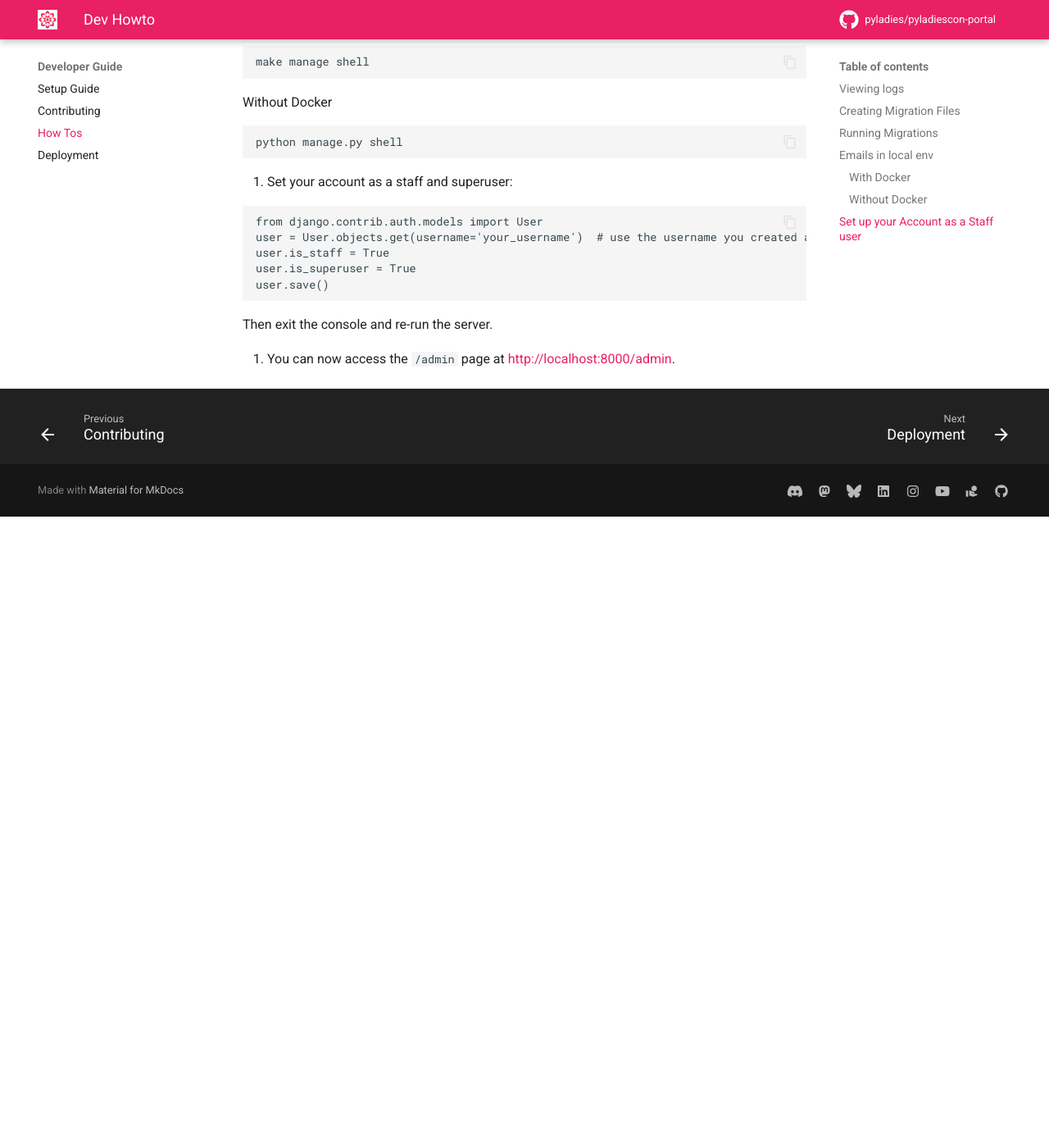
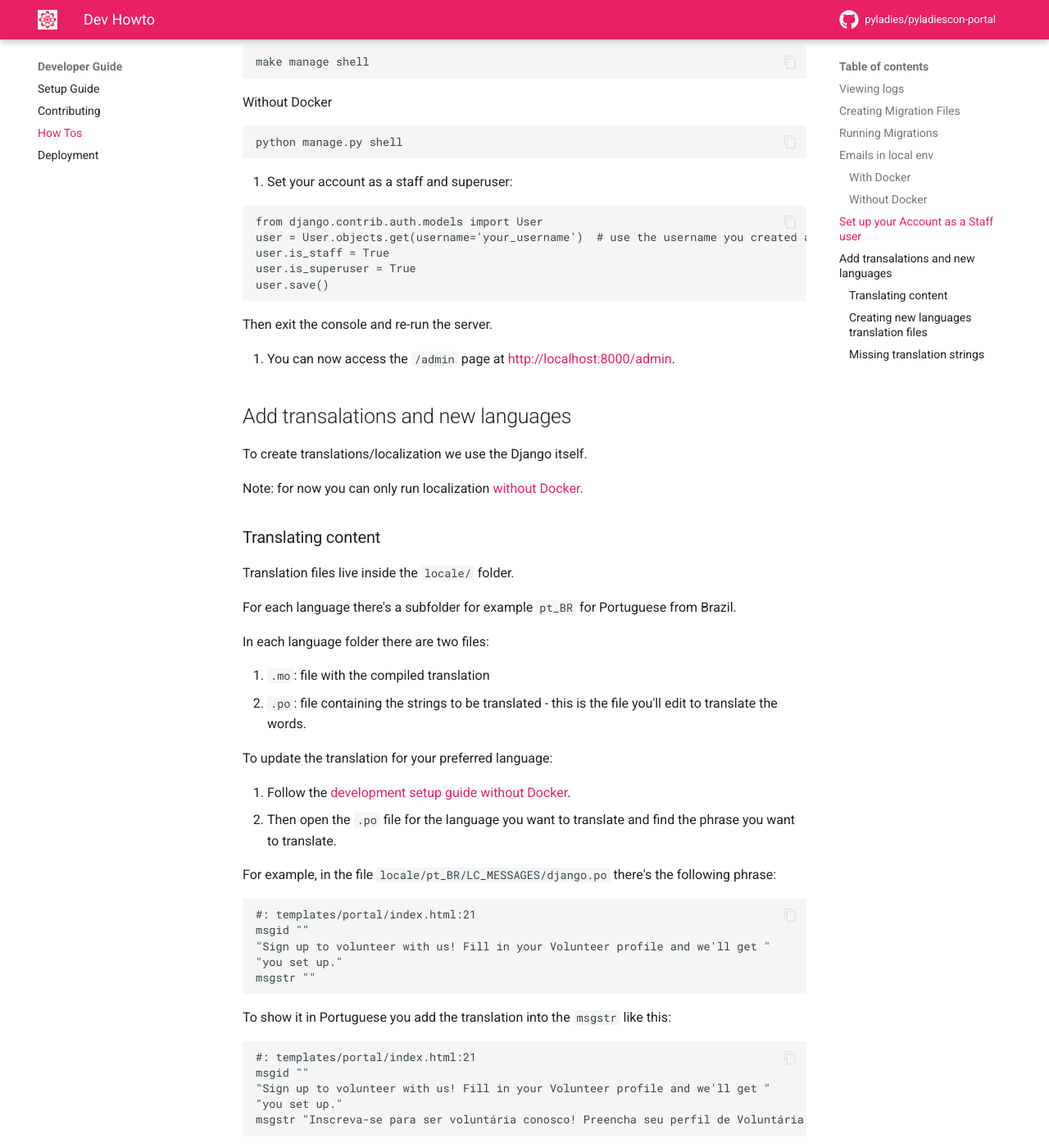
Before and after one commit to pyladies/pyladiescon-portal, an MkDocs documentation site: the page built from docs/developer/howto.md, in a window 1280 px wide and 1400 px high, scrolled down 1655 px. Shown: the whole window at 82% size. Built offline with MkDocs 1.6.1 and Material for MkDocs 9.7.7, drawn with Linux system fonts in a browser that asks for light colours; comment, search, counter and statistics services are not loaded; before the commit the page ends 2285 px from its top, so only the background shows below that; some of the changed text lies outside the part shown.

Commit message:
Adds translation instructions (#159)
* Adds translation instructions

* Adds ISO mention to language tag format

* Update docs/developer/howto.md

---------

Co-authored-by: Mariatta <Mariatta@users.noreply.github.com>

````diff
--- a/docs/developer/howto.md
+++ b/docs/developer/howto.md
@@ -91,3 +91,97 @@
 Then exit the console and re-run the server.
 
 8. You can now access the `/admin` page at <http://localhost:8000/admin>.
+
+## Add transalations and new languages
+
+To create translations/localization we use the Django itself.
+
+Note: for now you can only run localization [without Docker](https://pyladiescon-portal-docs.netlify.app/developer/setup/#without-docker).
+
+### Translating content
+
+Translation files live inside the `locale/` folder.
+
+For each language there's a subfolder for example `pt_BR` for Portuguese from Brazil.
+
+In each language folder there are two files:
+
+1. `.mo`: file with the compiled translation
+2. `.po`: file containing the strings to be translated - this is the file you'll edit to translate the words.
+
+To update the translation for your preferred language:
+
+1. Follow the [development setup guide without Docker](https://pyladiescon-portal-docs.netlify.app/developer/setup/#without-docker).
+1. Then open the `.po` file for the language you want to translate and find the phrase you want to translate.
+
+For example, in the file `locale/pt_BR/LC_MESSAGES/django.po` there's the following phrase:
+
+```
+#: templates/portal/index.html:21
+msgid ""
+"Sign up to volunteer with us! Fill in your Volunteer profile and we'll get "
+"you set up."
+msgstr ""
+```
+
+To show it in Portuguese you add the translation into the `msgstr` like this:
+
+```
+#: templates/portal/index.html:21
+msgid ""
+"Sign up to volunteer with us! Fill in your Volunteer profile and we'll get "
+"you set up."
+msgstr "Inscreva-se para ser voluntária conosco! Preencha seu perfil de Voluntária e nós vamos te cadastrar."
+```
+
+### Creating new languages translation files
+
+To create new translations files for different languages you must:
+
+1. Update the `LANGUAGE` variable in `portal/settings.py`
+
+```python
+# ...
+LANGUAGES = (
+    ("pt-br", "Português"),
+    ("en-us", "English"),
+)
+```
+
+2. Then you should run the `makemessages` command:
+```
+python manage.py makemessages -l <locale-code>
+```
+
+For example for Brazilian Portuguese:
+
+```
+python manage.py makemessages -l pt_BR
+```
+
+Note that for the makemessages command we uses ISO/IEC 15897 for formatting of the language tag.
+
+3. Translate a couple of messages in the generated `.po` file;
+
+4. Then complile the translations with:
+
+```
+python manage.py compilemessages
+```
+
+Run your server if it isn't running yet and you'll should see the new language in the language selector.
+
+
+### Missing translation strings
+
+**What if you don't see a phrase in to translate in the .po file?**
+
+You probaly need to find that phrase in the HTML files inside the `templates` folder and add a tag `translate` into it like so:
+
+```html
+<p>
+  {% translate "Sign up %}
+</p>
+```
+
+Then run the creation command again.
````
